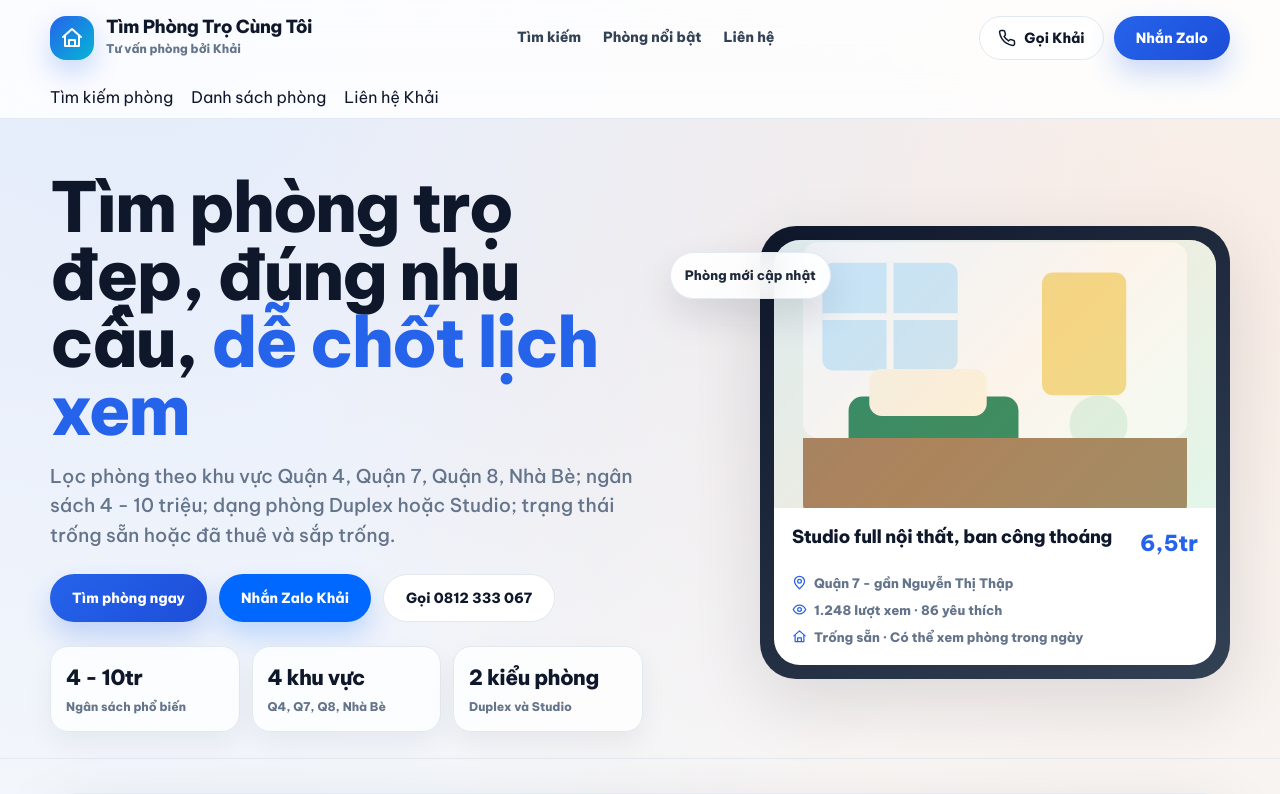
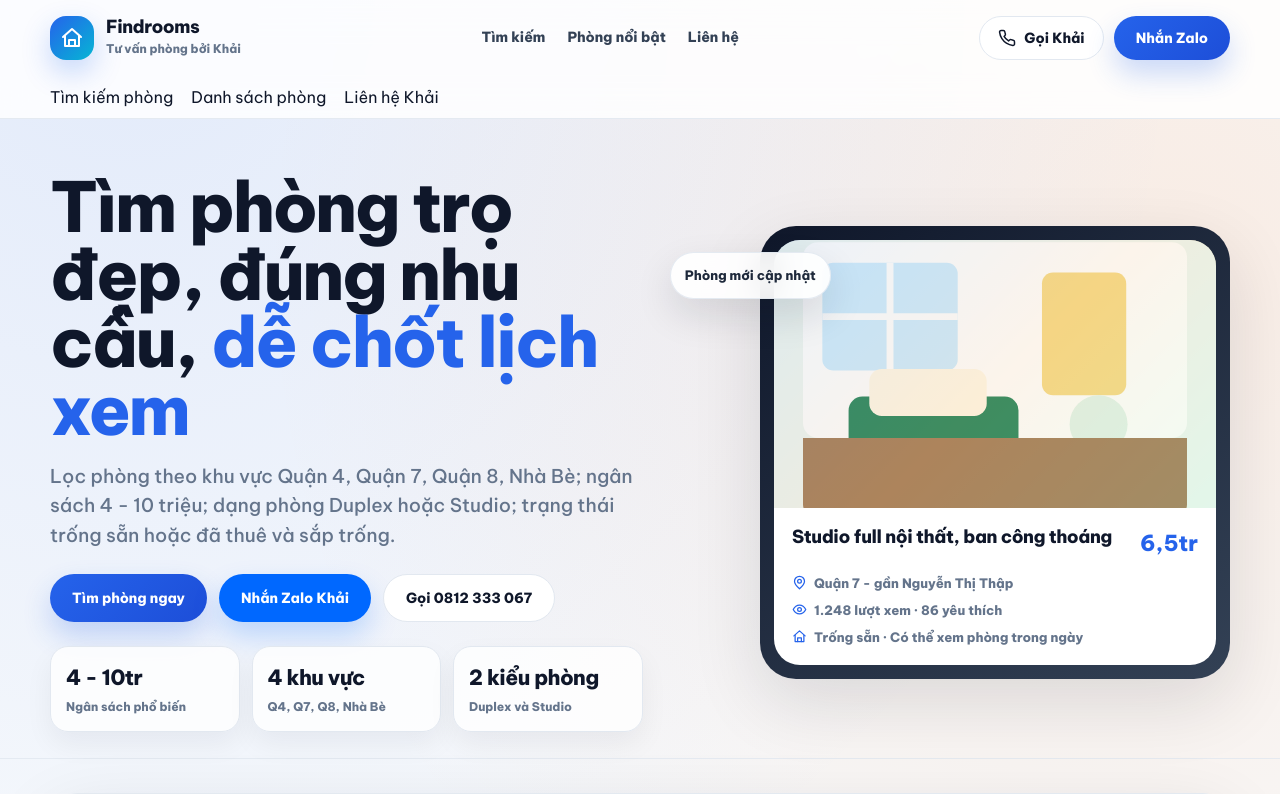
Before and after one commit to khaibiter/motel-room, a Next.js app: page / in a window 1280 px wide. Shown: the top 794 px of the page. Built offline with nearby package versions, Linux system fonts and the light colour scheme.

Commit message:
first commit

```diff
--- a/app/layout.jsx
+++ b/app/layout.jsx
@@ -8,18 +8,18 @@ const beVietnam = Be_Vietnam_Pro({
 });
 
 export const metadata = {
-  title: "Tìm Phòng Trọ Cùng Tôi | Khải",
+  title: "Findrooms | Khải",
   description:
-    "Tìm phòng trọ Duplex, Studio khu vực Quận 4, 7, 8, Nhà Bè với mức giá 4 đến 10 triệu. Liên hệ Khải qua Zalo hoặc Facebook.",
-  metadataBase: new URL("http://timphongtrocungtoi.vn"),
+    "Find rental rooms, Duplex units, and Studio rooms in District 4, District 7, District 8, and Nhà Bè from 4 to 10 million VND. Contact Khải via Zalo or Facebook.",
+  metadataBase: new URL("http://findrooms.vn"),
   icons: {
     icon: "/favicon.svg",
   },
   openGraph: {
-    title: "Tìm Phòng Trọ Cùng Tôi",
-    description: "Lọc phòng theo khu vực, giá, dạng phòng và tình trạng trống.",
-    url: "http://timphongtrocungtoi.vn",
-    siteName: "Tìm Phòng Trọ Cùng Tôi",
+    title: "Findrooms",
+    description: "Filter rental rooms by location, price, room type, and availability.",
+    url: "http://findrooms.vn",
+    siteName: "Findrooms",
     locale: "vi_VN",
     type: "website",
   },
--- a/app/page.jsx
+++ b/app/page.jsx
@@ -228,12 +228,12 @@ export default function HomePage() {
     <>
       <header className="site-header">
         <nav className="nav-shell" aria-label="Thanh điều hướng chính">
-          <a className="brand" href="#" aria-label="Tìm Phòng Trọ Cùng Tôi" onClick={closeMobileMenu}>
+          <a className="brand" href="#" aria-label="Findrooms" onClick={closeMobileMenu}>
             <span className="brand-mark">
               <Icon name="home" />
             </span>
             <span className="brand-copy">
-              <strong>Tìm Phòng Trọ Cùng Tôi</strong>
+              <strong>Findrooms</strong>
               <small>Tư vấn phòng bởi Khải</small>
             </span>
           </a>
@@ -494,7 +494,7 @@ export default function HomePage() {
       {quickContactVisible ? <MobileContactBar /> : null}
 
       <footer className="footer">
-        <p>© 2026 timphongtrocungtoi.vn - Khải hỗ trợ tìm phòng trọ khu Nam Sài Gòn.</p>
+        <p>© 2026 findrooms.vn - Khải hỗ trợ tìm phòng trọ khu Nam Sài Gòn.</p>
       </footer>
     </>
   );
--- a/jsconfig.json
+++ b/jsconfig.json
@@ -1,5 +1,3 @@
 {
-  "compilerOptions": {
-    "baseUrl": "."
-  }
+  "compilerOptions": {}
 }
--- a/package.json
+++ b/package.json
@@ -1,5 +1,5 @@
 {
-  "name": "tim-phong-tro-cung-toi",
+  "name": "findrooms",
   "version": "0.1.0",
   "private": true,
   "packageManager": "yarn@1.22.22",
```
